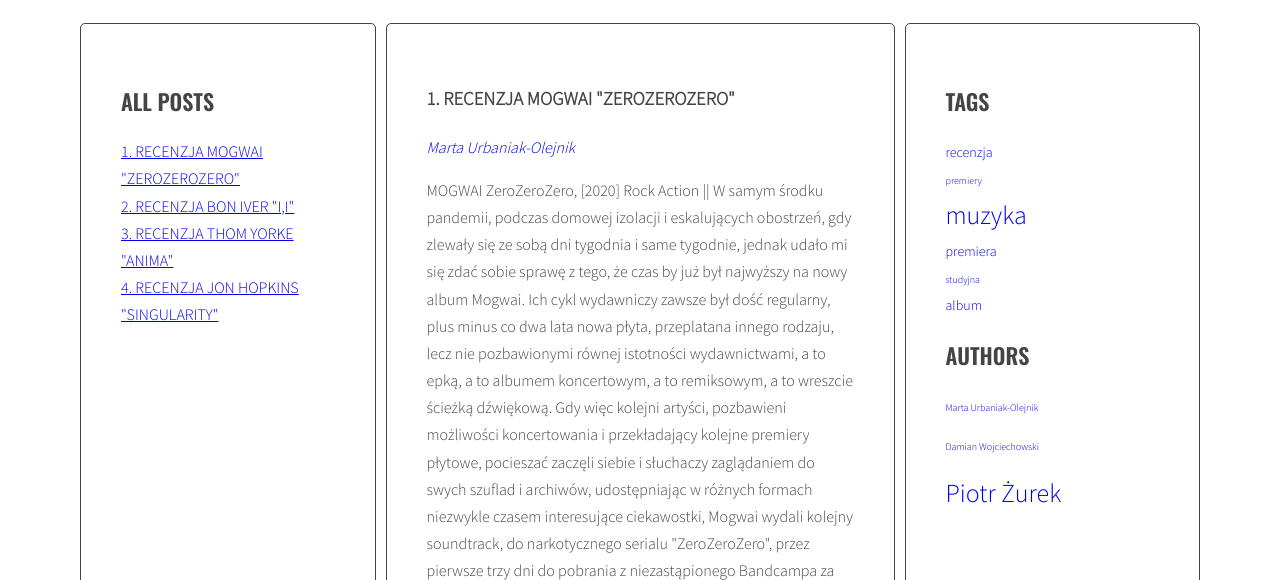
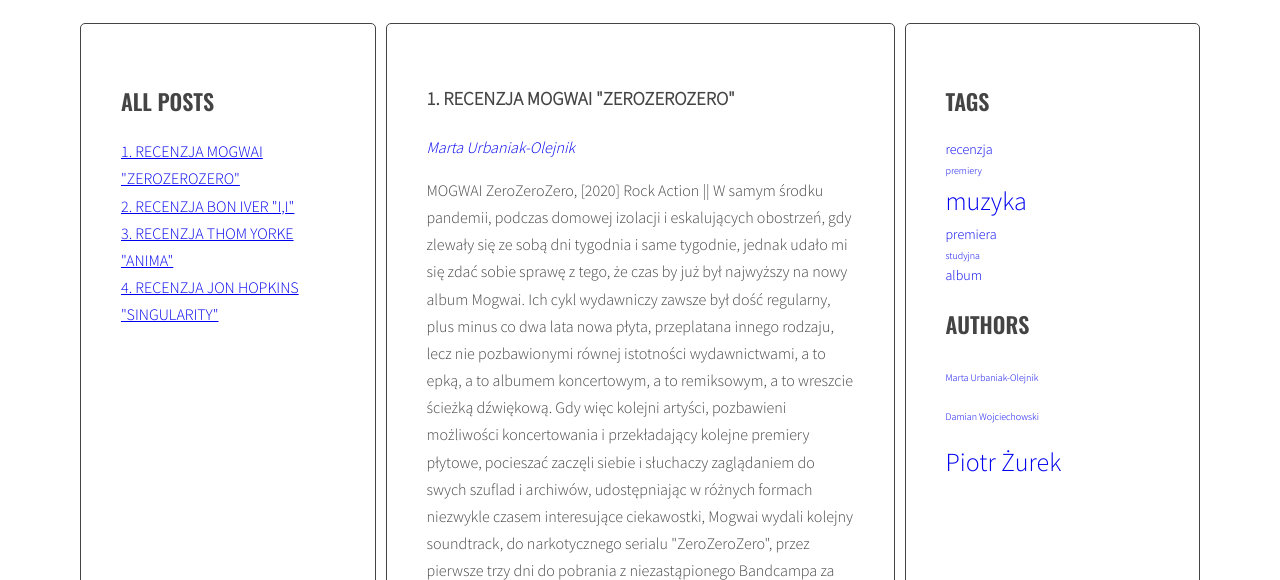
Before and after one commit to wojciecholejnik/blog, a website: page index.html in a window 1280 px wide. Shown: the part 220-800 px from the top of the page. Drawn offline with nearby package versions, Linux system fonts and the light colour scheme.

Commit message:
end Handlebars templates for all project

```diff
--- a/index.html
+++ b/index.html
@@ -91,6 +91,11 @@
     <script id="template-article-link" type="text/x-handlebars-template">
         <li><a href="#{{ id }}"><span>{{ title }}</span></a></li>
     </script>
+    <script id="template-tag-cloud-link" type="text/x-handlebars-template">
+        {{#each tags}}
+        <a href = "#tag-{{ tag }}" class="{{ className }}"><li>{{ tag }}</li></a>
+        {{/each}}
+      </script>
     <script src="https://cdnjs.cloudflare.com/ajax/libs/handlebars.js/4.1.0/handlebars.min.js"></script>
     <script src="js/script.js"></script>
 </body>
--- a/js/script.js
+++ b/js/script.js
@@ -4,7 +4,7 @@
     'use strict';
     const templates = {
         articleLink: Handlebars.compile(document.querySelector('#template-article-link').innerHTML),
-
+        tagCloudLink: Handlebars.compile(document.querySelector('#template-tag-cloud-link').innerHTML)
     };
     const optArticleSelector = '.post',
         optTitleListSelector = '.titles',
@@ -164,15 +164,19 @@
         const tagsParams = calculateTagsParams(allTags);
         //console.log('tagsParams:', tagsParams);
         /* [NEW] create variable for all links HTML code */
-        let allTagsHTML = '';
+        const allTagsData = {tags: []};
 
         /* [NEW] START LOOP: for each tag in allTags: */
         for(let tag in allTags){
         /* [NEW] generate code of a link and add it to allTagsHTML */
             //const tagLinkHTML = '<li>' + calculateTagClass(allTags[tag], tagsParams) + '</li>';
-            const tagLinkHTML = '<li><a href="#tag-' + tag + '" class="' + calculateTagClass(allTags[tag], tagsParams) + '">' + tag  + '</a></li>';
+            //const tagLinkHTML = '<li><a href="#tag-' + tag + '" class="' + calculateTagClass(allTags[tag], tagsParams) + '">' + tag  + '</a></li>';
             //console.log('tagLinkHTML:', tagLinkHTML);
-            allTagsHTML += tagLinkHTML;
+            allTagsData.tags.push({
+                tag: tag,
+                count: allTags[tag],
+                className: calculateTagClass(allTags[tag], tagsParams)
+            });
             //console.log('allTagsHTML: ', allTagsHTML);
             //allTagsHTML += '<li><a href="#tag-' + tag + '">' + tag + ' (' + allTags[tag] + ') ' + '</a></li>';
 
@@ -180,7 +184,8 @@
         /* [NEW] END LOOP: for each tag in allTags: */
 
         /*[NEW] add HTML from allTagsHTML to tagList */
-        tagList.innerHTML = allTagsHTML;
+        tagList.innerHTML = templates.tagCloudLink(allTagsData);
+        console.log('allTagsData: ', allTagsData);
     };
     generateTags();
     /*---------------------------------------*/
@@ -304,7 +309,7 @@
             /* [NEW] generate code of a link and add it to allTagsHTML */
             //allAuthorsHTML += '<li><a href="#author_' + author + '">' + author + '</a></li>';
             const authorLinkHTML = '<li><a href="#author_' + author + '" class="' + calculateTagClass(allAuthors[author], authorsParams) + '">' + author  + '</a></li>';
-            allAuthorsHTML += authorLinkHTML
+            allAuthorsHTML += authorLinkHTML;
             console.log('allAuthorsHTML: ', allAuthorsHTML);
         }
         /* [NEW] END LOOP: for each tag in allTags: */
```
